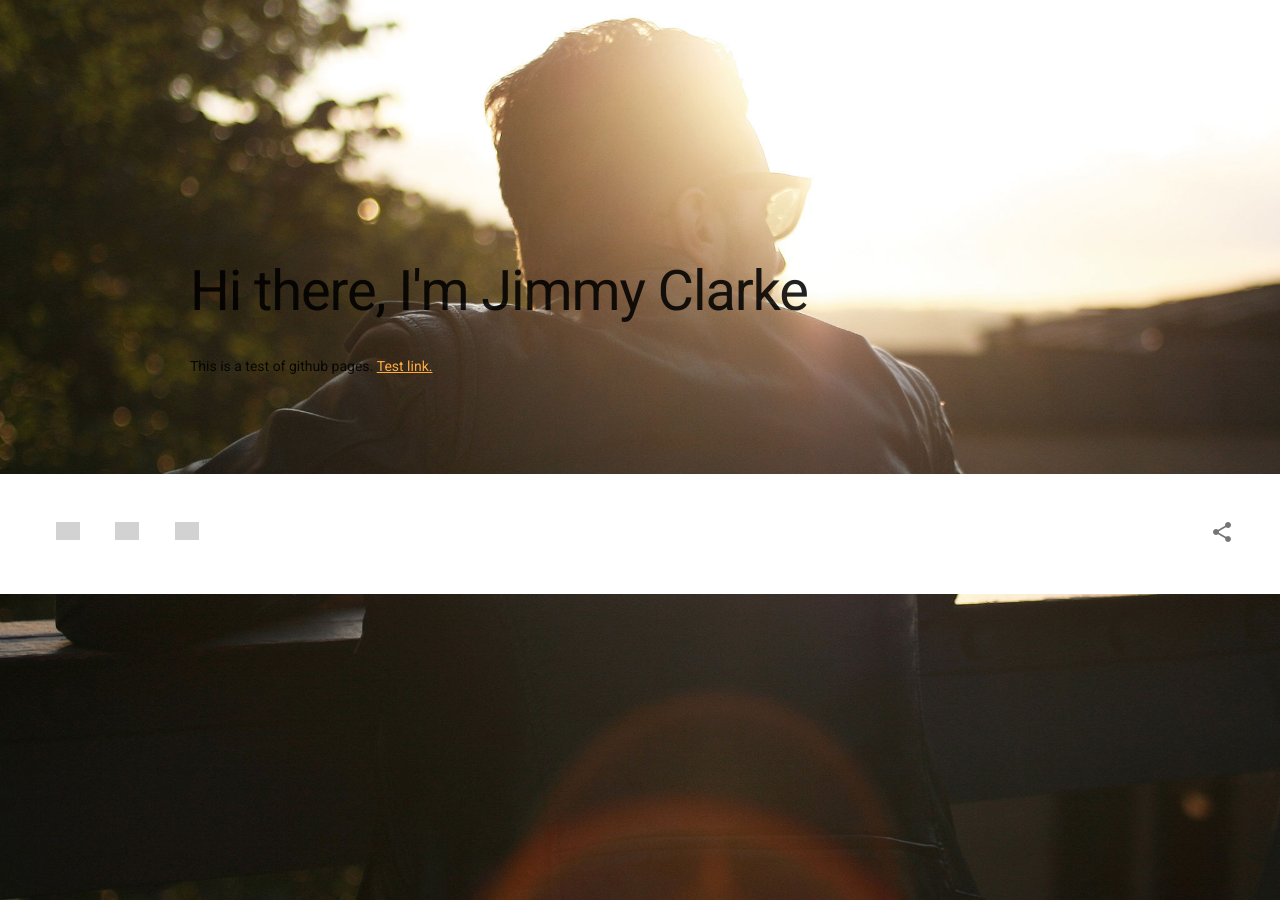
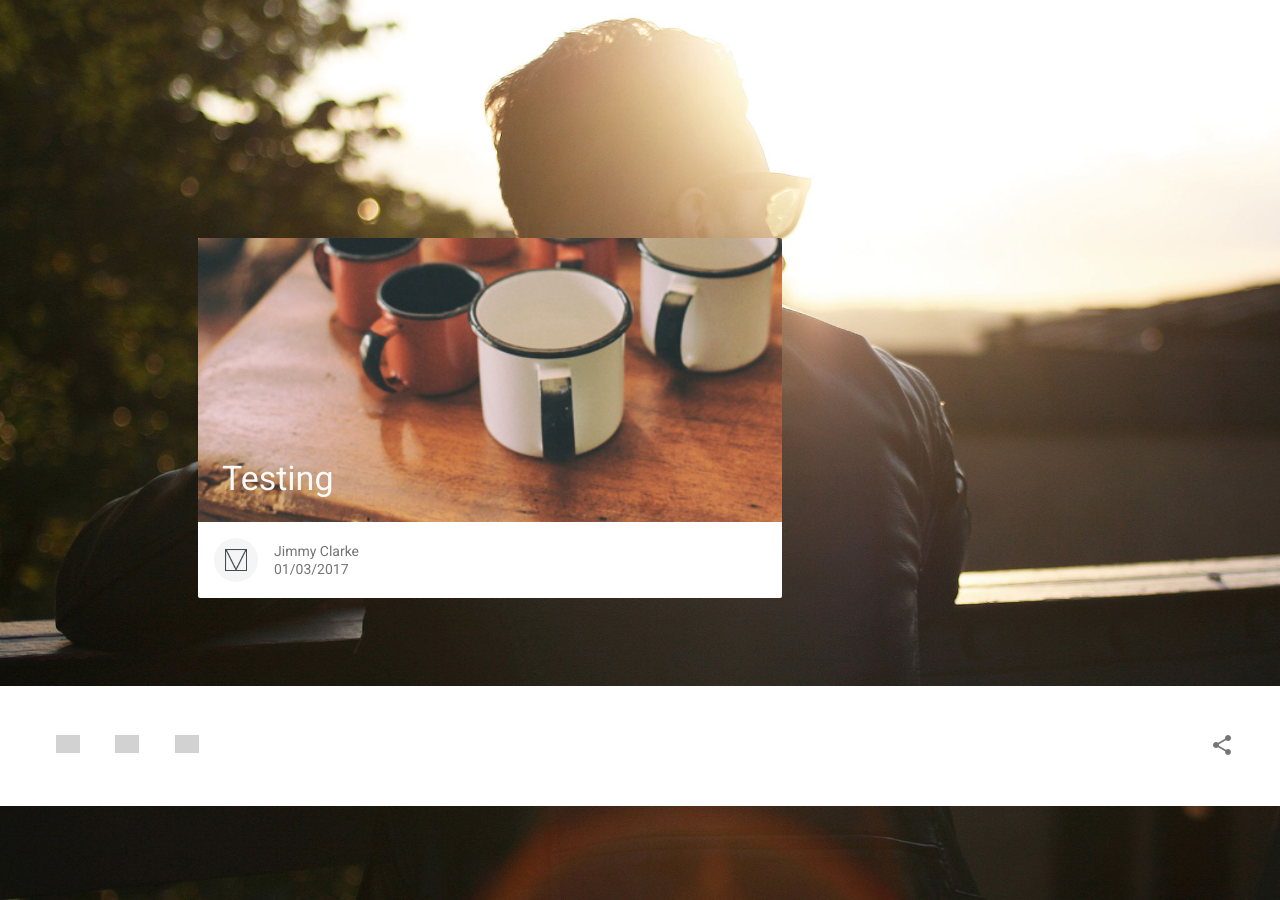
Before and after one commit to jimmyclarke113/jimmyclarke113.github.io, a Jekyll site: the page built from index.html, in a window 1280 px wide. Built offline with Jekyll 4.4.1, drawn with Linux system fonts in a browser that asks for light colours; grey boxes are pictures that could not be loaded.

Commit message:
Update index.html

```diff
--- a/index.html
+++ b/index.html
@@ -2,7 +2,15 @@
 layout: default
 title: Jimmy Clarke
 ---
-<div class="blurb">
-	<h1>Hi there, I'm Jimmy Clarke</h1>
-	<p>This is a test of github pages. <a href="/blog">Test link.</a></p>
-</div><!-- /.blurb -->
+<div class="mdl-card coffee-pic mdl-cell mdl-cell--8-col">
+	<div class="mdl-card__media mdl-color-text--grey-50">
+		<h3><a href="entry.html">Testing</a></h3>
+		</div>
+		<div class="mdl-card__supporting-text meta mdl-color-text--grey-600">
+		<div class="minilogo"></div>
+		<div>
+			<strong>Jimmy Clarke</strong>
+			<span>01/03/2017</span>
+		</div>
+	</div>
+</div>
```
